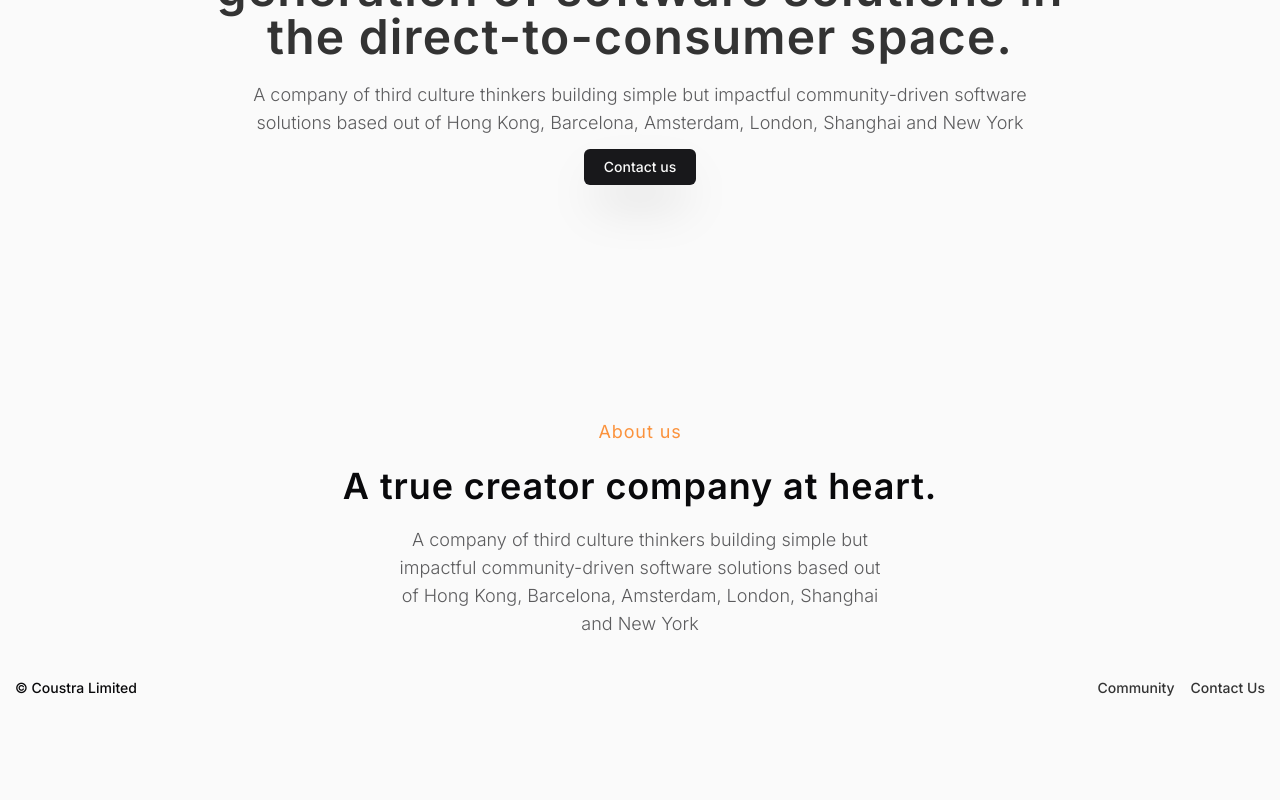
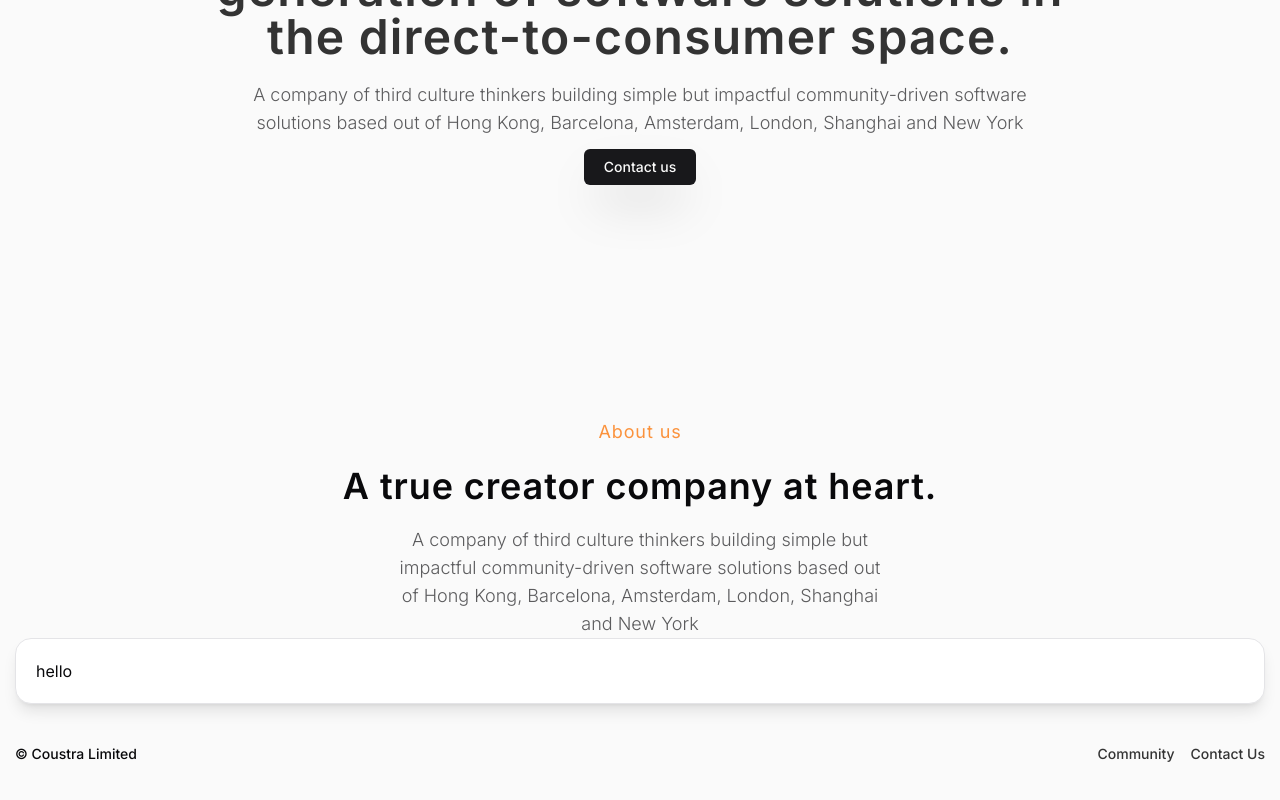
Before and after one commit to Coustra/coustra-agency, a Next.js app: page / in a window 1280 px wide. Shown: the part 402-1202 px from the top of the page. Before the commit the page ends 1152 px from the top, so only its background shows below. Built offline with nearby package versions, Linux system fonts and the light colour scheme.

Commit message:
added card with animation

```diff
--- /dev/null
+++ b/src/app/components/ContactCard.tsx
@@ -0,0 +1,6 @@
+import { AnimatedCard } from "@/components/ui/AnimatedCard";
+import React from "react";
+
+export const ContactCard = () => {
+  return <AnimatedCard>hello</AnimatedCard>;
+};
--- a/src/app/page.tsx
+++ b/src/app/page.tsx
@@ -1,12 +1,15 @@
 import Image from "next/image";
 import { Hero } from "./components/Hero";
 import { HeadlineSection } from "./components/HeadlineSection";
+import { AnimatedCard } from "@/components/ui/AnimatedCard";
+import { ContactCard } from "./components/ContactCard";
 
 export default function HomePage() {
   return (
     <>
       <Hero />
       <HeadlineSection />
+      <ContactCard />
     </>
   );
 }
--- /dev/null
+++ b/src/components/ui/AnimatedCard.tsx
@@ -0,0 +1,61 @@
+"use client";
+
+import {
+  Card,
+  CardContent,
+  CardDescription,
+  CardFooter,
+  CardHeader,
+  CardTitle,
+} from "@/components/ui/card";
+import { cn } from "@/lib/utils";
+
+import React, { useEffect, useRef, useState } from "react";
+
+interface Props {
+  className?: string;
+  children: React.ReactNode;
+}
+
+export const AnimatedCard = (props: Props) => {
+  const cardRef = useRef(null);
+  const [isVisible, setIsVisible] = useState(false);
+
+  useEffect(() => {
+    const observer = new IntersectionObserver(
+      ([entry]) => {
+        setIsVisible(entry.isIntersecting);
+      },
+      {
+        threshold: 0.1,
+      }
+    );
+
+    if (cardRef.current) {
+      observer.observe(cardRef.current);
+    }
+
+    return () => {
+      if (cardRef.current) {
+        //TODO: Investigate why this is throwing an error
+        // eslint-disable-next-line react-hooks/exhaustive-deps
+        observer.unobserve(cardRef.current);
+      }
+    };
+  }, []);
+  return (
+    <Card
+      ref={cardRef}
+      className={cn(
+        "p-5 rounded-2xl shadow-lg",
+        {
+          "animate-scale-up": isVisible,
+          "animate-scale-down": !isVisible,
+        },
+        props.className
+      )}
+    >
+      {props.children}
+    </Card>
+  );
+};
--- /dev/null
+++ b/src/components/ui/card.tsx
@@ -0,0 +1,79 @@
+import * as React from "react"
+
+import { cn } from "@/lib/utils"
+
+const Card = React.forwardRef<
+  HTMLDivElement,
+  React.HTMLAttributes<HTMLDivElement>
+>(({ className, ...props }, ref) => (
+  <div
+    ref={ref}
+    className={cn(
+      "rounded-lg border bg-card text-card-foreground shadow-sm",
+      className
+    )}
+    {...props}
+  />
+))
+Card.displayName = "Card"
+
+const CardHeader = React.forwardRef<
+  HTMLDivElement,
+  React.HTMLAttributes<HTMLDivElement>
+>(({ className, ...props }, ref) => (
+  <div
+    ref={ref}
+    className={cn("flex flex-col space-y-1.5 p-6", className)}
+    {...props}
+  />
+))
+CardHeader.displayName = "CardHeader"
+
+const CardTitle = React.forwardRef<
+  HTMLParagraphElement,
+  React.HTMLAttributes<HTMLHeadingElement>
+>(({ className, ...props }, ref) => (
+  <h3
+    ref={ref}
+    className={cn(
+      "text-2xl font-semibold leading-none tracking-tight",
+      className
+    )}
+    {...props}
+  />
+))
+CardTitle.displayName = "CardTitle"
+
+const CardDescription = React.forwardRef<
+  HTMLParagraphElement,
+  React.HTMLAttributes<HTMLParagraphElement>
+>(({ className, ...props }, ref) => (
+  <p
+    ref={ref}
+    className={cn("text-sm text-muted-foreground", className)}
+    {...props}
+  />
+))
+CardDescription.displayName = "CardDescription"
+
+const CardContent = React.forwardRef<
+  HTMLDivElement,
+  React.HTMLAttributes<HTMLDivElement>
+>(({ className, ...props }, ref) => (
+  <div ref={ref} className={cn("p-6 pt-0", className)} {...props} />
+))
+CardContent.displayName = "CardContent"
+
+const CardFooter = React.forwardRef<
+  HTMLDivElement,
+  React.HTMLAttributes<HTMLDivElement>
+>(({ className, ...props }, ref) => (
+  <div
+    ref={ref}
+    className={cn("flex items-center p-6 pt-0", className)}
+    {...props}
+  />
+))
+CardFooter.displayName = "CardFooter"
+
+export { Card, CardHeader, CardFooter, CardTitle, CardDescription, CardContent }
--- a/tailwind.config.ts
+++ b/tailwind.config.ts
@@ -1,13 +1,13 @@
-import type { Config } from "tailwindcss"
+import type { Config } from "tailwindcss";
 
 const config = {
   darkMode: ["class"],
   content: [
-    './pages/**/*.{ts,tsx}',
-    './components/**/*.{ts,tsx}',
-    './app/**/*.{ts,tsx}',
-    './src/**/*.{ts,tsx}',
-	],
+    "./pages/**/*.{ts,tsx}",
+    "./components/**/*.{ts,tsx}",
+    "./app/**/*.{ts,tsx}",
+    "./src/**/*.{ts,tsx}",
+  ],
   prefix: "",
   theme: {
     container: {
@@ -67,14 +67,36 @@
           from: { height: "var(--radix-accordion-content-height)" },
           to: { height: "0" },
         },
+        "scale-up": {
+          "0%": {
+            transform: "scale(0.9)",
+            opacity: "0.5",
+          },
+          "100%": {
+            transform: "scale(1)",
+            opacity: "1",
+          },
+        },
+        "scale-down": {
+          "0%": {
+            transform: "scale(1)",
+            opacity: "1",
+          },
+          "100%": {
+            transform: "scale(0.9)",
+            opacity: "0.5",
+          },
+        },
       },
       animation: {
         "accordion-down": "accordion-down 0.2s ease-out",
         "accordion-up": "accordion-up 0.2s ease-out",
+        "scale-up": "scale-up 0.5s ease-in-out forwards",
+        "scale-down": "scale-down 0.5s ease-in-out forwards",
       },
     },
   },
   plugins: [require("tailwindcss-animate")],
-} satisfies Config
+} satisfies Config;
 
-export default config
+export default config;
```
